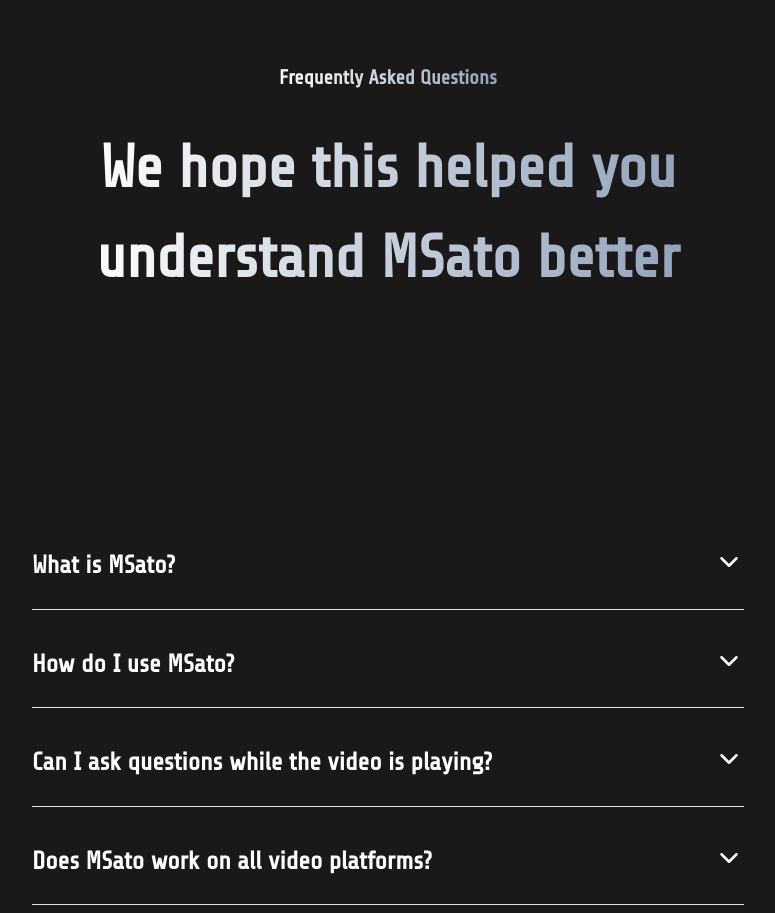
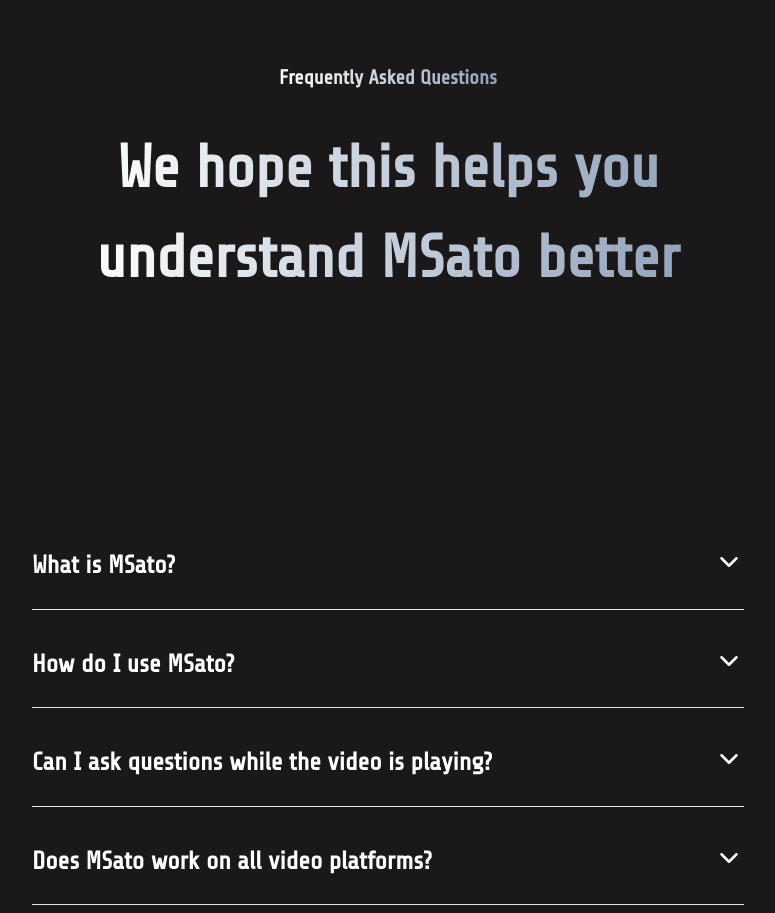
Before and after one commit to SuperexMack/Msato-San-AI, a Next.js app in the folder Frontend/client/: page / in a window 1280 px wide. Shown: the part 4140-5053 px from the top of the page, without its empty margins (252-1027 px from the left). Built offline with nearby package versions, Linux system fonts and the light colour scheme; a web font is replaced by a local one.

Commit message:
Spell mistake

```diff
--- a/Frontend/client/app/Components/HomePage.tsx
+++ b/Frontend/client/app/Components/HomePage.tsx
@@ -102,7 +102,7 @@
                 <h1 className="mt-[30px] text-[20px] font-bold bg-gradient-to-r from-white to-slate-400 bg-clip-text text-transparent">Frequently Asked Questions</h1>
 
                 <div className="md:w-[50%] w-full">
-                <h1 className="mt-[30px] md:text-[60px] text-[40px] font-bold bg-gradient-to-r from-white to-slate-400 bg-clip-text text-transparent text-center">We hope this helped you understand MSato better</h1>
+                <h1 className="mt-[30px] md:text-[60px] text-[40px] font-bold bg-gradient-to-r from-white to-slate-400 bg-clip-text text-transparent text-center">We hope this helps you understand MSato better</h1>
                 </div>
 
                 <div ref={About} className="md:mt-7 mt-[100px] w-full flex flex-col items-center">
```
